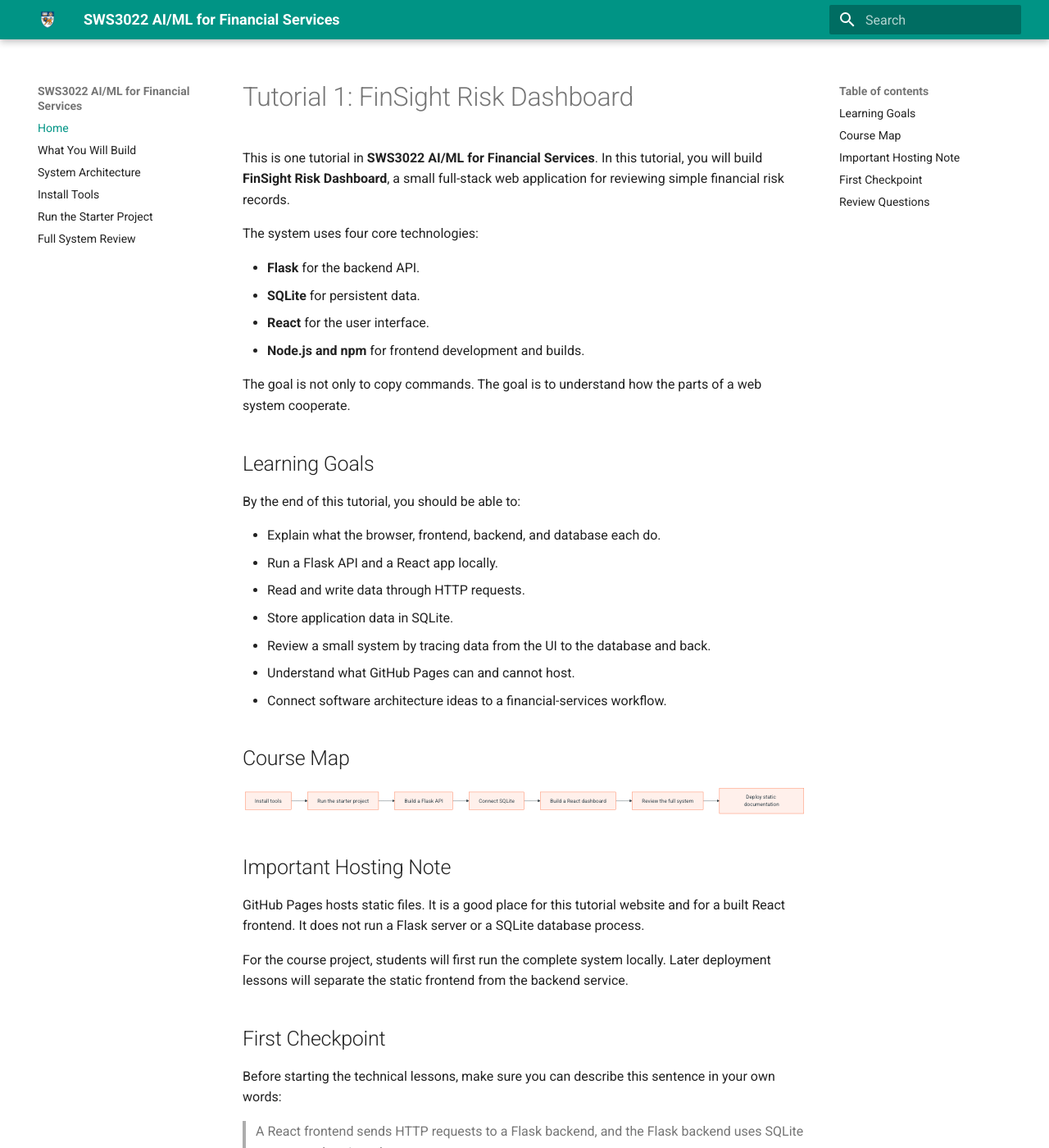
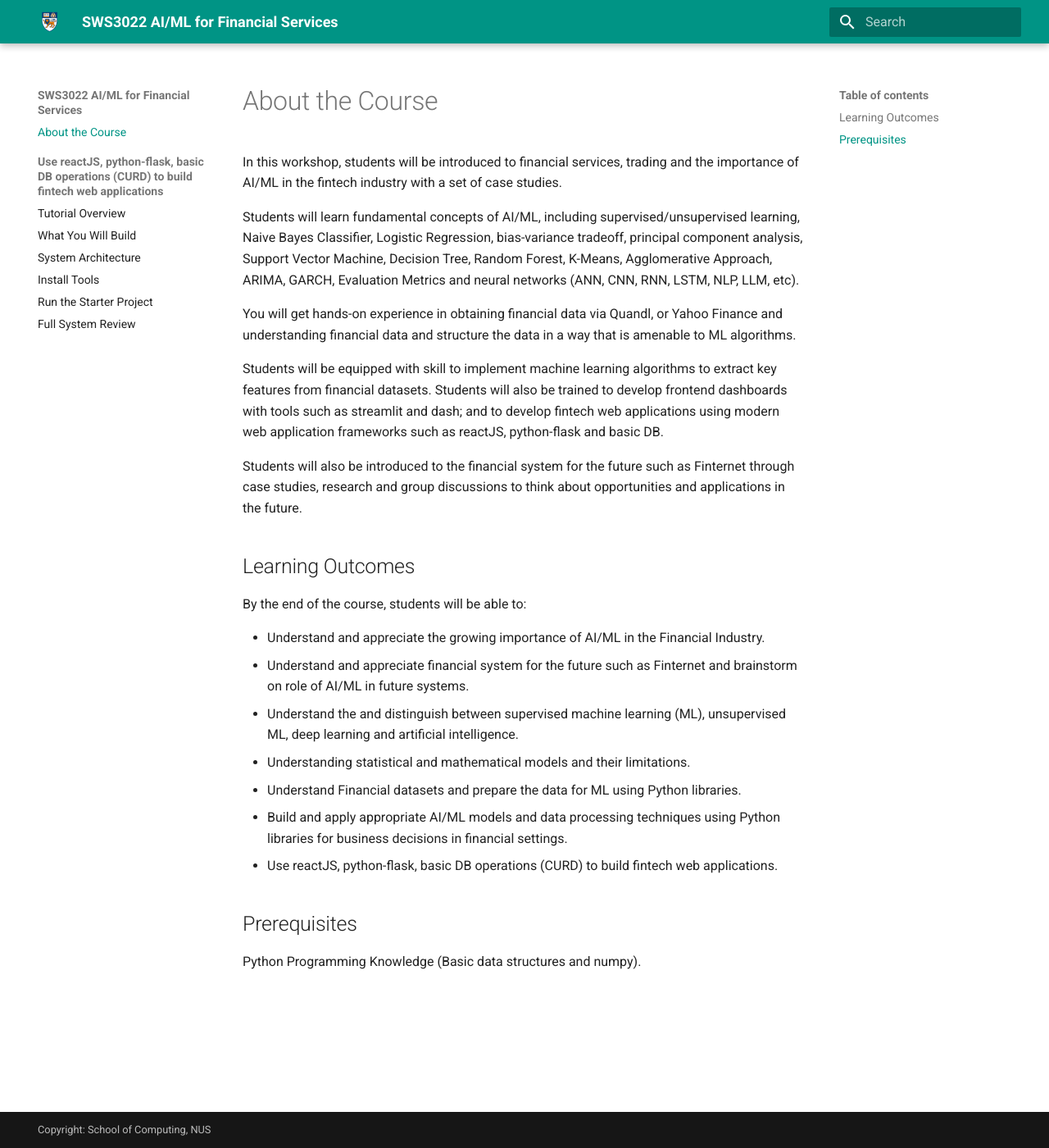
Before and after one commit to SWS3022/SWS3022.github.io, an MkDocs documentation site: the page built from docs/index.md, in a window 1280 px wide and 1400 px high. Shown: the whole window at 82% size. Built offline with MkDocs 1.6.1 and Material for MkDocs 9.7.7, drawn with Linux system fonts in a browser that asks for light colours; some of the changed text lies outside the part shown.

Commit message:
Update course structure and branding

````diff
--- a/docs/index.md
+++ b/docs/index.md
@@ -1,54 +1,27 @@
-# Tutorial 1: FinSight Risk Dashboard
+# About the Course
 
-This is one tutorial in **SWS3022 AI/ML for Financial Services**. In this tutorial, you will build **FinSight Risk Dashboard**, a small full-stack web application for reviewing simple financial risk records.
+In this workshop, students will be introduced to financial services, trading and the importance of AI/ML in the fintech industry with a set of case studies.
 
-The system uses four core technologies:
+Students will learn fundamental concepts of AI/ML, including supervised/unsupervised learning, Naive Bayes Classifier, Logistic Regression, bias-variance tradeoff, principal component analysis, Support Vector Machine, Decision Tree, Random Forest, K-Means, Agglomerative Approach, ARIMA, GARCH, Evaluation Metrics and neural networks (ANN, CNN, RNN, LSTM, NLP, LLM, etc).
 
-- **Flask** for the backend API.
-- **SQLite** for persistent data.
-- **React** for the user interface.
-- **Node.js and npm** for frontend development and builds.
+You will get hands-on experience in obtaining financial data via Quandl, or Yahoo Finance and understanding financial data and structure the data in a way that is amenable to ML algorithms.
 
-The goal is not only to copy commands. The goal is to understand how the parts of a web system cooperate.
+Students will be equipped with skill to implement machine learning algorithms to extract key features from financial datasets. Students will also be trained to develop frontend dashboards with tools such as streamlit and dash; and to develop fintech web applications using modern web application frameworks such as reactJS, python-flask and basic DB.
 
-## Learning Goals
+Students will also be introduced to the financial system for the future such as Finternet through case studies, research and group discussions to think about opportunities and applications in the future.
 
-By the end of this tutorial, you should be able to:
+## Learning Outcomes
 
-- Explain what the browser, frontend, backend, and database each do.
-- Run a Flask API and a React app locally.
-- Read and write data through HTTP requests.
-- Store application data in SQLite.
-- Review a small system by tracing data from the UI to the database and back.
-- Understand what GitHub Pages can and cannot host.
-- Connect software architecture ideas to a financial-services workflow.
+By the end of the course, students will be able to:
 
-## Course Map
+- Understand and appreciate the growing importance of AI/ML in the Financial Industry.
+- Understand and appreciate financial system for the future such as Finternet and brainstorm on role of AI/ML in future systems.
+- Understand the and distinguish between supervised machine learning (ML), unsupervised ML, deep learning and artificial intelligence.
+- Understanding statistical and mathematical models and their limitations.
+- Understand Financial datasets and prepare the data for ML using Python libraries.
+- Build and apply appropriate AI/ML models and data processing techniques using Python libraries for business decisions in financial settings.
+- Use reactJS, python-flask, basic DB operations (CURD) to build fintech web applications.
 
-```mermaid
-flowchart LR
-    A[Install tools] --> B[Run the starter project]
-    B --> C[Build a Flask API]
-    C --> D[Connect SQLite]
-    D --> E[Build a React dashboard]
-    E --> F[Review the full system]
-    F --> G[Deploy static documentation]
-```
+## Prerequisites
 
-## Important Hosting Note
-
-GitHub Pages hosts static files. It is a good place for this tutorial website and for a built React frontend. It does not run a Flask server or a SQLite database process.
-
-For the course project, students will first run the complete system locally. Later deployment lessons will separate the static frontend from the backend service.
-
-## First Checkpoint
-
-Before starting the technical lessons, make sure you can describe this sentence in your own words:
-
-> A React frontend sends HTTP requests to a Flask backend, and the Flask backend uses SQLite to store and retrieve data.
-
-## Review Questions
-
-1. What part of the system does the browser run?
-2. Why do we need a backend if React can already show a page?
-3. Why is GitHub Pages a good place for course documentation?
+Python Programming Knowledge (Basic data structures and numpy).
--- /dev/null
+++ b/docs/stylesheets/extra.css
@@ -0,0 +1,13 @@
+.md-header__button.md-logo {
+  margin-right: 0.1rem;
+  padding-right: 0.15rem;
+}
+
+.md-header__title {
+  margin-left: 0.15rem;
+}
+
+.md-header__button.md-logo img {
+  height: 1.45rem;
+  width: auto;
+}
--- /dev/null
+++ b/docs/web-app/index.md
@@ -0,0 +1,54 @@
+# Tutorial 1: FinSight Risk Dashboard
+
+This is one tutorial in **SWS3022 AI/ML for Financial Services**. In this tutorial, you will build **FinSight Risk Dashboard**, a small full-stack web application for reviewing simple financial risk records.
+
+The system uses four core technologies:
+
+- **Flask** for the backend API.
+- **SQLite** for persistent data.
+- **React** for the user interface.
+- **Node.js and npm** for frontend development and builds.
+
+The goal is not only to copy commands. The goal is to understand how the parts of a web system cooperate.
+
+## Learning Goals
+
+By the end of this tutorial, you should be able to:
+
+- Explain what the browser, frontend, backend, and database each do.
+- Run a Flask API and a React app locally.
+- Read and write data through HTTP requests.
+- Store application data in SQLite.
+- Review a small system by tracing data from the UI to the database and back.
+- Understand what GitHub Pages can and cannot host.
+- Connect software architecture ideas to a financial-services workflow.
+
+## Course Map
+
+```mermaid
+flowchart LR
+    A[Install tools] --> B[Run the starter project]
+    B --> C[Build a Flask API]
+    C --> D[Connect SQLite]
+    D --> E[Build a React dashboard]
+    E --> F[Review the full system]
+    F --> G[Deploy static documentation]
+```
+
+## Important Hosting Note
+
+GitHub Pages hosts static files. It is a good place for this tutorial website and for a built React frontend. It does not run a Flask server or a SQLite database process.
+
+For the course project, students will first run the complete system locally. Later deployment lessons will separate the static frontend from the backend service.
+
+## First Checkpoint
+
+Before starting the technical lessons, make sure you can describe this sentence in your own words:
+
+> A React frontend sends HTTP requests to a Flask backend, and the Flask backend uses SQLite to store and retrieve data.
+
+## Review Questions
+
+1. What part of the system does the browser run?
+2. Why do we need a backend if React can already show a page?
+3. Why is GitHub Pages a good place for course documentation?
--- a/mkdocs.yml
+++ b/mkdocs.yml
@@ -1,6 +1,8 @@
 site_name: SWS3022 AI/ML for Financial Services
 site_description: "Tutorial 1: FinSight Risk Dashboard."
 site_url: https://sws3022.github.io/
+extra_css:
+  - stylesheets/extra.css
 
 theme:
   name: material
@@ -14,17 +16,18 @@
   features:
     - navigation.sections
     - navigation.top
-    - navigation.footer
     - content.code.copy
     - search.suggest
 
 nav:
-  - Home: index.md
-  - What You Will Build: overview/what-you-will-build.md
-  - System Architecture: overview/system-architecture.md
-  - Install Tools: setup/install-tools.md
-  - Run the Starter Project: setup/run-starter.md
-  - Full System Review: review/full-system-review.md
+  - About the Course: index.md
+  - "Use reactJS, python-flask, basic DB operations (CURD) to build fintech web applications":
+      - Tutorial Overview: web-app/index.md
+      - What You Will Build: overview/what-you-will-build.md
+      - System Architecture: overview/system-architecture.md
+      - Install Tools: setup/install-tools.md
+      - Run the Starter Project: setup/run-starter.md
+      - Full System Review: review/full-system-review.md
 
 markdown_extensions:
   - admonition
````
Also changed, not shown: README.md (+1 -1 lines).
